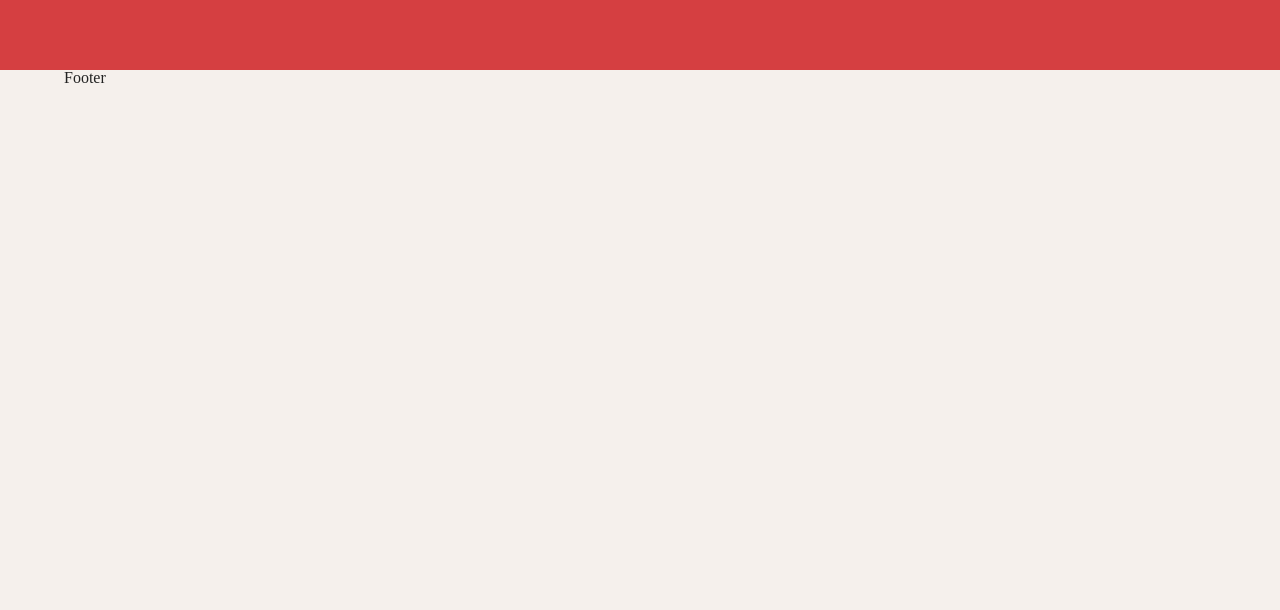
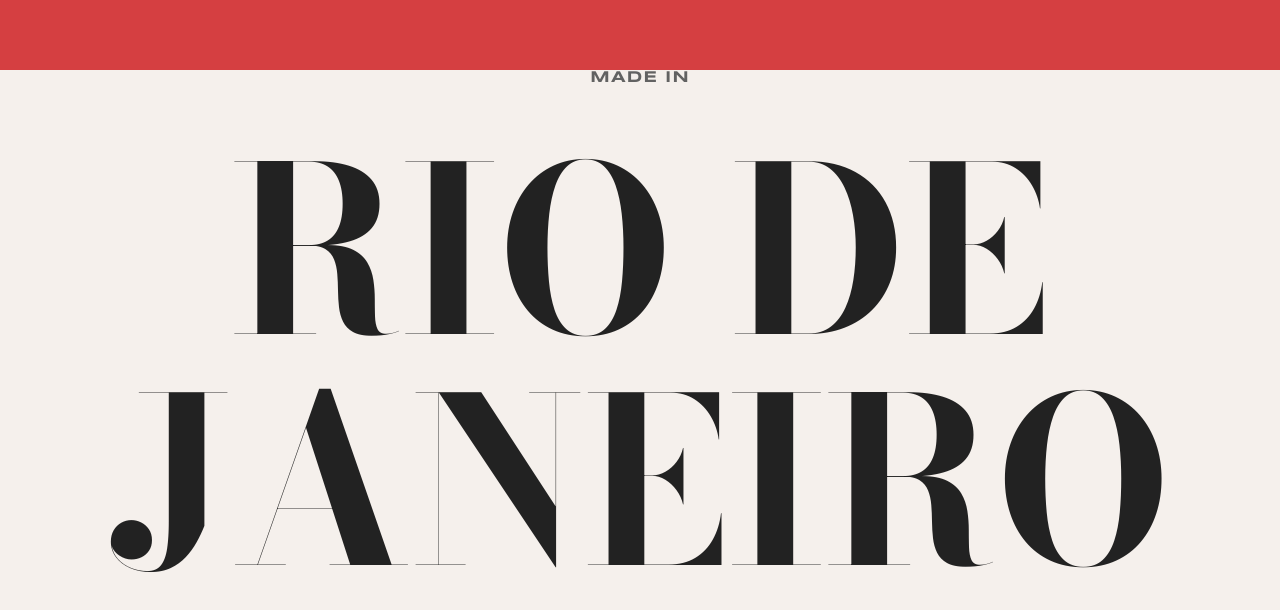
Before and after one commit to TwylaWeiyuTang/art-objects, a Gatsby site: page / in a window 1280 px wide. Shown: the part 2955-3565 px from the top of the page. Before the commit the page ends 3041 px from the top, so only its background shows below. Built offline with nearby package versions, Linux system fonts and the light colour scheme; Gatsby itself is replaced by a stand-in of ours; a web font is replaced by a local one.

Commit message:
added footer

```diff
--- a/src/components/Footer/Footer.jsx
+++ b/src/components/Footer/Footer.jsx
@@ -1,9 +1,15 @@
 import React from 'react'
+import SectionHeader from '../SectionHeader/SectionHeader'
 import './style.scss'
 
 const Footer = () => {
   return (
-    <section className={'footer-section'}>Footer</section>
+    <section className='footer-section'>
+      <SectionHeader title='Made in' />
+      <h1 className='location' id='location-text'>
+        Rio de Janeiro
+      </h1>
+    </section>
   )
 }
 
--- a/src/components/Footer/style.scss
+++ b/src/components/Footer/style.scss
@@ -1,3 +1,10 @@
 .footer-section {
+    text-align: center;
+    padding-bottom: 200px;
 
+    .location {
+        font-size: 18vw;
+        text-transform: uppercase;
+        font-family: "Bodoni Moda", sans-serif;
+    }
 }
```
